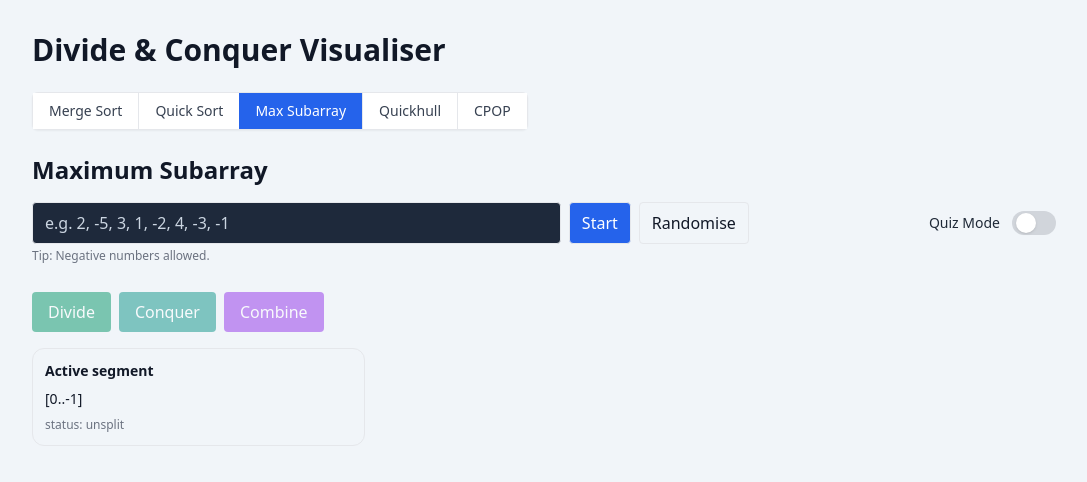
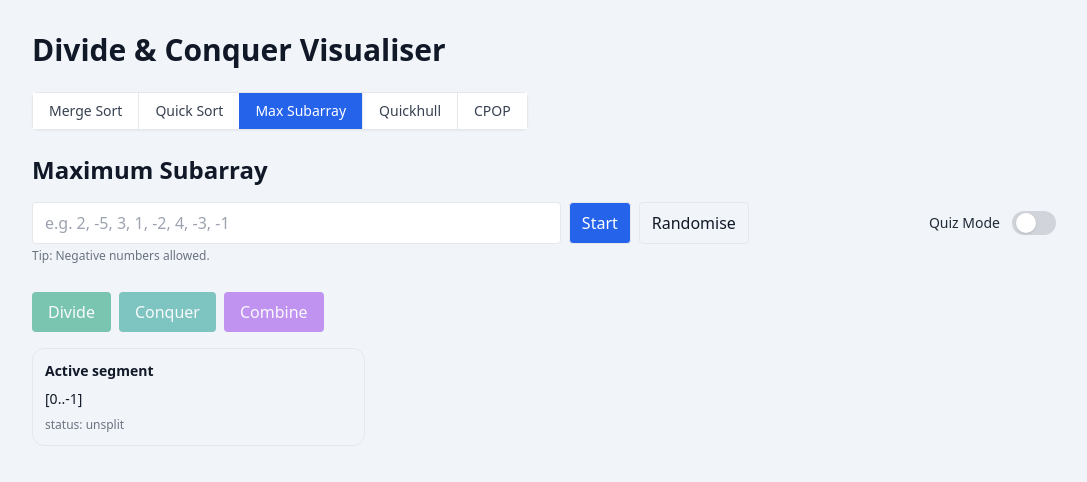
Before and after one commit to rossm24/diss, a React (Vite) app: page / in a window 1280 px wide. Both pictures are taken after a click on the button "Max Subarray". Shown: the top 482 px of the page, without its empty margins (96-1183 px from the left). Built offline with nearby package versions, Linux system fonts and the light colour scheme.

Commit message:
small changes

```diff
--- a/src/algorithms/cpop/Stepper.jsx
+++ b/src/algorithms/cpop/Stepper.jsx
@@ -92,7 +92,7 @@ const CPOP_QUESTIONS = [
   {
     id: "cpop_q6_purpose_of_combine",
     trigger: "COMBINE_FIRST",
-    prompt: "What is the main purpose of the combine step in the Closest Pair algorithm?",
+    prompt: "What is the main purpose of the combine step in the Closest Pair of Points algorithm?",
     options: [
       "To merge two sorted lists of points",
       "To check whether a closer pair exists across the dividing line",
--- a/src/components/MaxSubarray.jsx
+++ b/src/components/MaxSubarray.jsx
@@ -285,7 +285,7 @@ export default function MaxSubarray() {
             <div className="mb-3">
               <div className="flex flex-wrap items-center gap-2">
                 <input
-                  className="flex-1 border rounded px-3 py-2 text-white bg-slate-800 placeholder:text-slate-300"
+                  className="flex-1 border rounded px-3 py-2 bg-grey-900 "
                   value={input}
                   onChange={(e) => setInput(e.target.value)}
                   onKeyDown={(e) => {
--- a/src/components/Quickhull.jsx
+++ b/src/components/Quickhull.jsx
@@ -61,7 +61,7 @@ const QH_QUESTIONS = [
   {
     id: "qh_q3_farthest_point",
     triggerAction: "QH_PIVOT_CHOSEN",
-    prompt: "Why do we choose the point furthest from the current edge?",
+    prompt: "Why do we always choose the point furthest from the current edge?",
     options: [
       "It guarantees the largest triangle",
       "It must be part of the convex hull",
@@ -154,9 +154,11 @@ export default function Quickhull() {
 
   // trigger function MUST use refs so the "max 3" cap is real-time.
   const maybeActivateQuestion = (prevState, nextState) => {
+    // if quiz mode off or question already active, do nothing
     if (!teachingEnabledRef.current) return;
     if (activeQRef.current) return;
 
+    // determine question pool
     const poolNow = (runQuestionsRef.current && runQuestionsRef.current.length > 0)
       ? runQuestionsRef.current
       : QH_QUESTIONS;
@@ -168,6 +170,7 @@ export default function Quickhull() {
     const prevCombine = canCombine(prevState);
     const nextCombine = canCombine(nextState);
     if (!prevCombine && nextCombine) {
+      // look for a question designed to trigger now
       const q = poolNow.find((x) => x.triggerCombineReady && !askedIdsRef.current.has(x.id));
       if (q) {
         const nextAsked = new Set(askedIdsRef.current);
@@ -181,9 +184,11 @@ export default function Quickhull() {
       return;
     }
 
+    // convert last action into question trigger type
     const actionType = classifyLastAction(nextState?.lastAction);
     if (!actionType) return;
 
+    // find all questions matching this trigger that haven’t been asked yet, pick one at random if multiple
     const candidates = poolNow.filter(
       (x) => x.triggerAction === actionType && !askedIdsRef.current.has(x.id)
     );
@@ -195,6 +200,7 @@ export default function Quickhull() {
     const nextAsked = new Set(askedIdsRef.current);
     nextAsked.add(q.id);
 
+    // activate question UI
     askedIdsRef.current = nextAsked; // immediate
     setAskedIds(nextAsked);
     setActiveQ({ ...q, status: "unanswered", chosenIndex: null });
```
